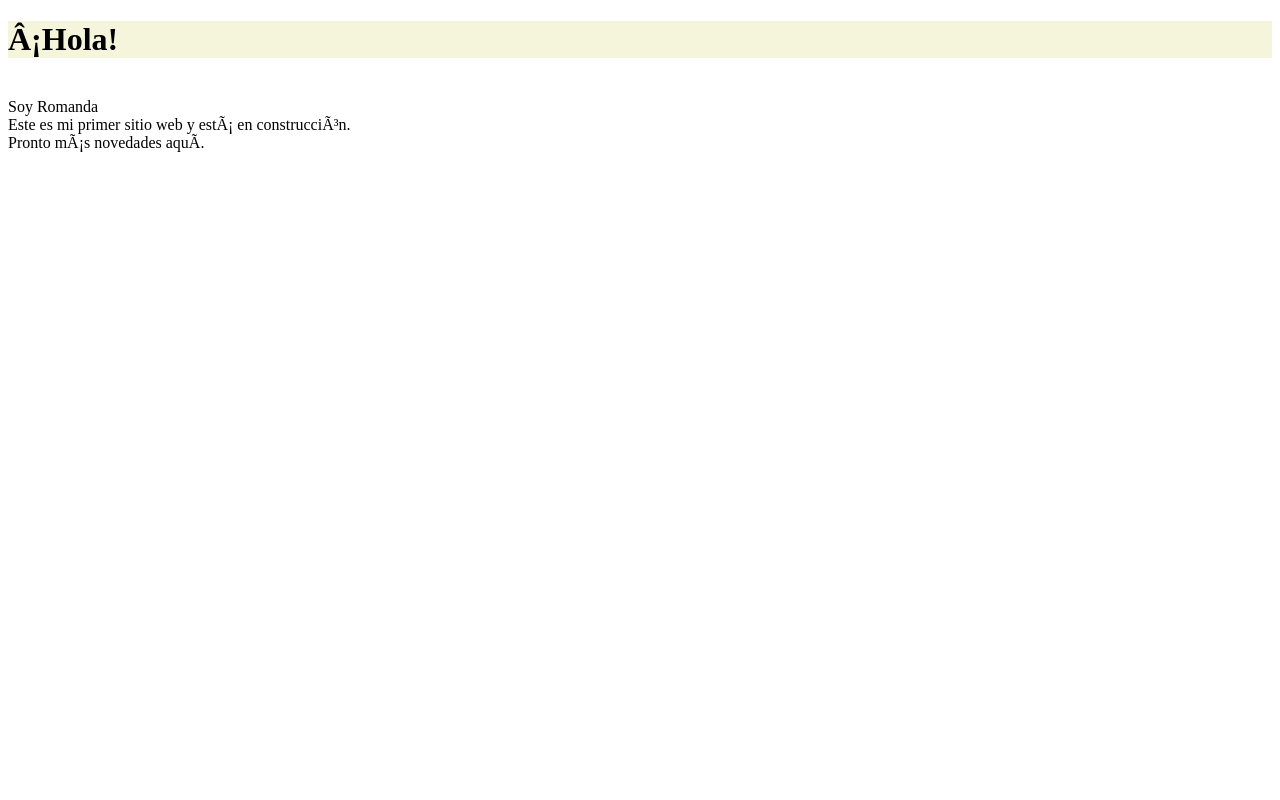
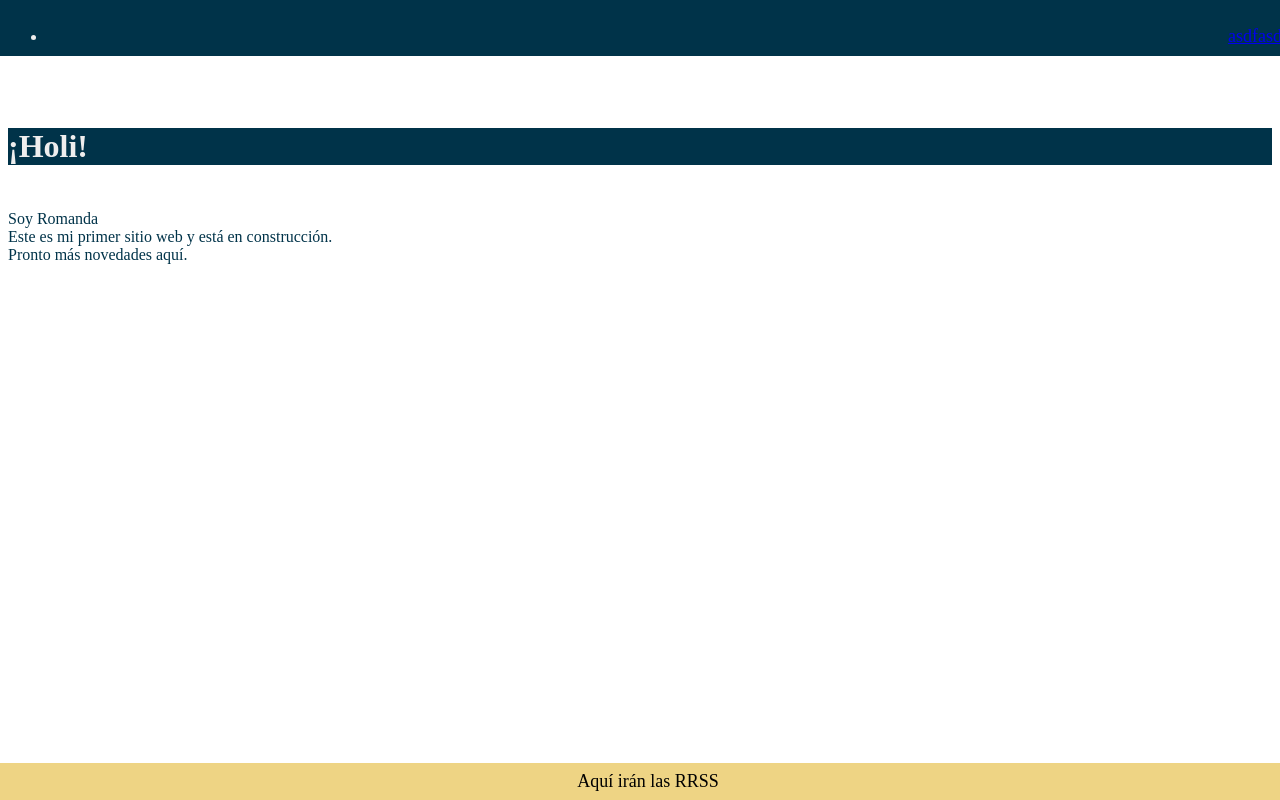
Before and after one commit to imromanda/personal_site, a PHP site: page / in a window 1280 px wide. Run offline with PHP 8.4, Linux system fonts and the light colour scheme.

Commit message:
Add stylesheet changes and change index structure

```diff
--- a/index.html
+++ b/index.html
@@ -1,17 +1,35 @@
 <!DOCTYPE html>
-<html>
+<html lang="es">
 
 <head>
+	<title>I'm Romanda</title>
+	<link rel="icon" type="image/x-icon" href="favicon.ico">
 	<link rel="stylesheet" href="romandasstylesheet.css">
+	<meta charset="utf-8">
 </head>
 
+
+
 <body>
-	<H1>¡Hola!</H1>
-	<p>
-		<br>Soy Romanda <br> Este es mi primer sitio web y está en construcción.
-		<br>
-		Pronto más novedades aquí.
-	</p>
+	<nav>
+		<ul>
+			<li>
+				<a href="#">asdfasdf</a>
+			</li>
+		</ul>
+	</nav>
+	<section id="body">
+		<H1>¡Holi!</H1>
+		<p>
+			<br>Soy Romanda <br> Este es mi primer sitio web y está en construcción.
+			<br>
+			Pronto más novedades aquí.
+		</p>
+	</section>
+	<footer>
+		Aquí irán las RRSS
+	</footer>
+
 </body>
 
 </html>
--- a/romandasstylesheet.css
+++ b/romandasstylesheet.css
@@ -1,8 +1,61 @@
-h1, h2, h3 {
-    background-color: beige;
+:root {
+    --prussian-blue: #003349;
+    --viridian-green: #00939D;
+    --paolo-veronese-green: #009D85;
+    --quinacridone-magenta: #934054;
+    --dark-salmon: #EAA794;
+    --buff: #EED484;
+    --true-white: #EEEEEE;
+    --night-black: #313131;
+}
+
+nav {
+    position: fixed;
+    top: 0;
+    left: 0;
+    color: var(--true-white);
+    background-color: var(--prussian-blue);
+    width: 100%;
+    height: 5%;
+    vertical-align: middle;
+    /* no funciona y no sé por qué */
+    font-family: rawengulksans;
+    font-size: 18px;
+    text-align: right;
+    padding: 8px;
+    /* no funciona y no sé por qué */
+
+}
+
+body {
+    position: relative;
+    margin-top: 10%;
+}
+
+h1,
+h2,
+h3 {
+    background-color: var(--prussian-blue);
+    color: var(--true-white);
     font-family: "freestyle script";
+    font-size: xx-large;
 }
+
 p {
     font-family: rawengulksans;
+    color: var(--prussian-blue);
+    font-size: medium;
+}
 
+footer {
+    position: fixed;
+    bottom: 0;
+    left: 0;
+    width: 100%;
+    background-color: var(--buff);
+    padding: 8px;
+    font-family: rawengulksans;
+    font-size: 18px;
+    text-align: center;
+    z-index: 1000;
 }
```
